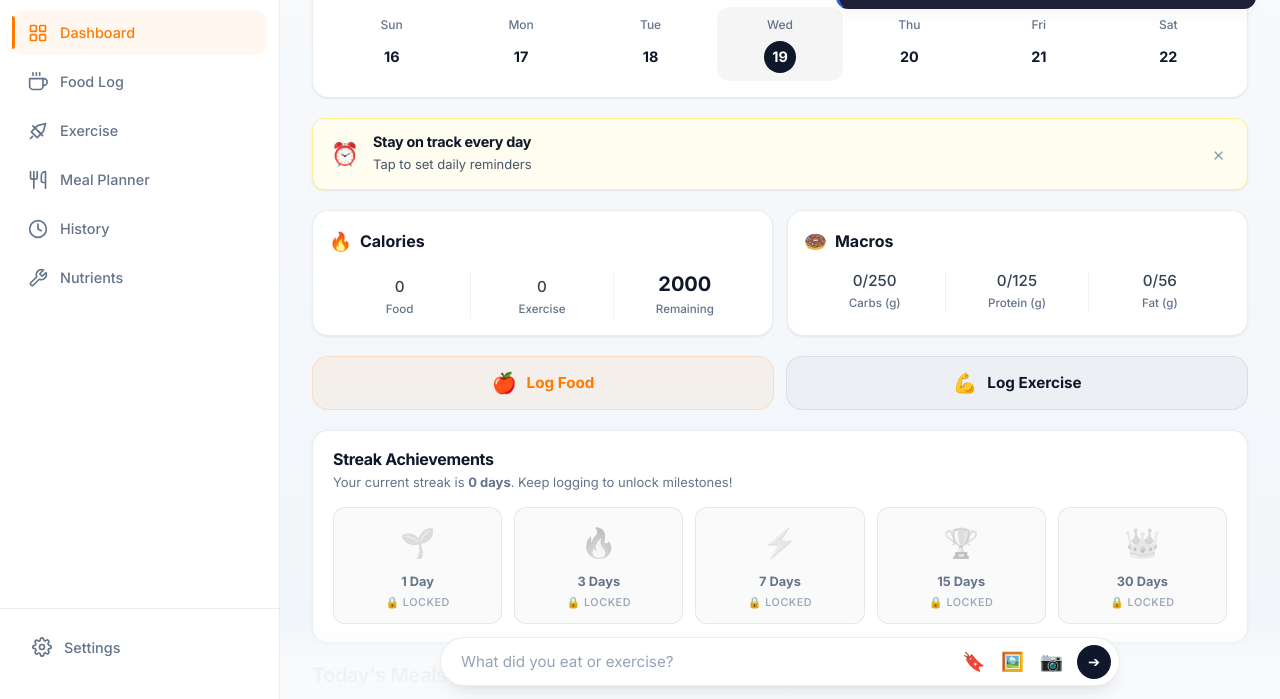
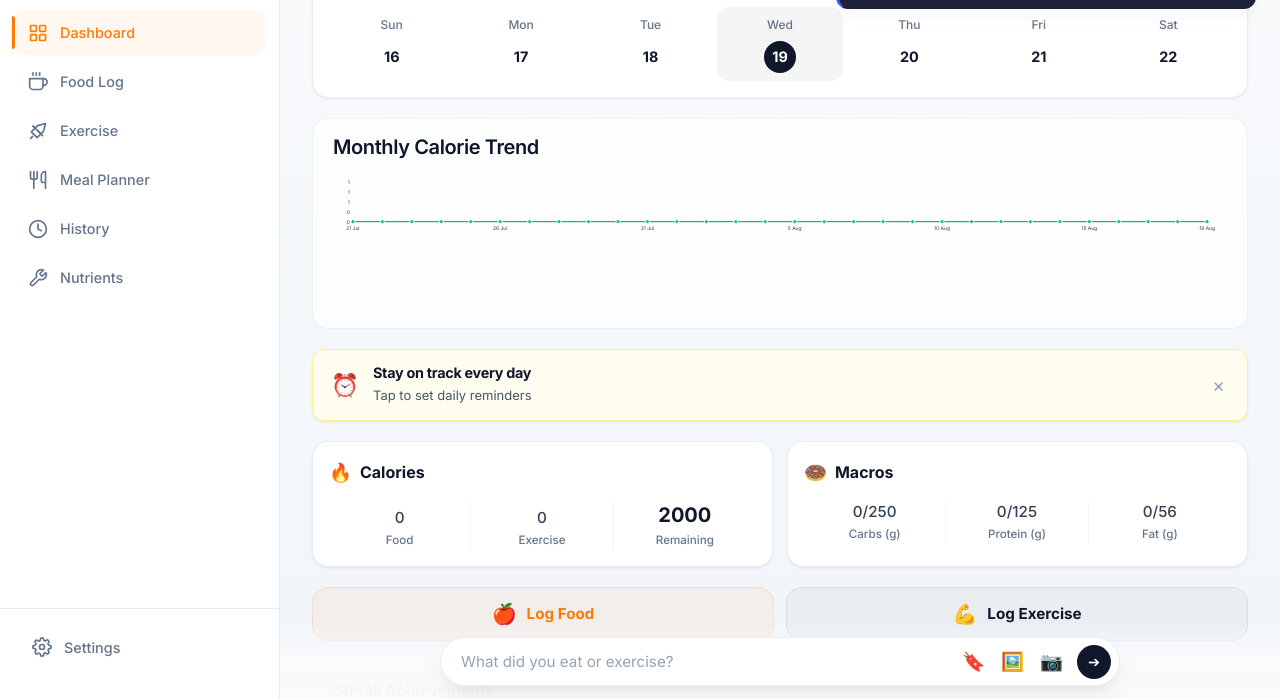
Before and after one commit to anunayjain175/nutritrack, a website: page index.html in a window 1280 px wide. Shown: the part 90-789 px from the top of the page. Drawn offline with Linux system fonts and the light colour scheme; no server answers.

Commit message:
feat: add monthly calorie trend chart at the top of the dashboard and fix history line chart signature

```diff
--- a/css/components.css
+++ b/css/components.css
@@ -1974,3 +1974,15 @@ textarea.input-field {
   align-items: center;
   gap: 2px;
 }
+
+/* ━━━━━━━━━━━━━━━━━━━━━━━━━━━━━━━━━━━━━━━━━━━
+   MONTHLY CALORIE HISTORY TREND CARD
+   ━━━━━━━━━━━━━━━━━━━━━━━━━━━━━━━━━━━━━━━━━━━ */
+.monthly-calorie-trend-card {
+  padding: 16px 20px;
+  margin-bottom: 20px;
+}
+.monthly-calorie-trend-card .chart-container {
+  margin-top: 12px;
+  overflow: hidden;
+}
--- a/js/dashboard.js
+++ b/js/dashboard.js
@@ -34,6 +34,34 @@ window.DashboardPage = (function () {
     function _pct(value, goal) {
         if (!goal) return 0;
         return Math.min(Math.round((value / goal) * 100), 100);
+    }
+
+    function _dateOffset(base, days) {
+        var d = new Date(base);
+        d.setDate(d.getDate() + days);
+        return d.toISOString().slice(0, 10);
+    }
+
+    function _getMonthlyData() {
+        var dates = [];
+        var today = NutriApp.getCurrentDate();
+        for (var i = 29; i >= 0; i--) {
+            dates.push(_dateOffset(today, -i));
+        }
+        return dates.map(function (d) {
+            var food = NutriStorage.getFoodLog(d) || [];
+            return {
+                date: d,
+                calories: food.reduce(function (sum, f) { return sum + (parseFloat(f.calories) || 0); }, 0)
+            };
+        });
+    }
+
+    function _buildMonthlyCalorieChart() {
+        return '<div class="card monthly-calorie-trend-card">' +
+                   '<h3 class="card__title">Monthly Calorie Trend</h3>' +
+                   '<div id="dashboard-monthly-trend" class="chart-container" style="height: 140px;"></div>' +
+               '</div>';
     }
 
     /* ───────── render helpers ───────── */
@@ -508,6 +536,7 @@ window.DashboardPage = (function () {
         /* build HTML */
         container.innerHTML =
             _buildCalendarStrip(today) +
+            _buildMonthlyCalorieChart() +
             _buildReminderBanner() +
             _buildSummaryRow(totalCalories, goal, caloriesBurned, totalProtein, totalCarbs, totalFat) +
             _buildQuickActions() +
@@ -517,6 +546,24 @@ window.DashboardPage = (function () {
             _buildMicroQuickView();
 
         /* charts */
+        try {
+            var monthlyData = _getMonthlyData();
+            var lineData = monthlyData.map(function (d, i) {
+                var showLabel = (i % 5 === 0 || i === monthlyData.length - 1);
+                var dObj = new Date(d.date + 'T12:00:00');
+                var labelText = showLabel ? dObj.getDate() + ' ' + dObj.toLocaleDateString(undefined, { month: 'short' }) : '';
+                return { label: labelText, value: Math.round(d.calories) };
+            });
+            NutriCharts.lineChart('dashboard-monthly-trend', {
+                data: lineData,
+                color: '#10b981',
+                height: 140,
+                fillArea: true
+            });
+        } catch (e) {
+            console.warn('[Dashboard] Could not render monthly trend chart:', e);
+        }
+
         try {
             NutriCharts.horizontalBars('dashboard-micro-bars', _microBarsData(foodEntries), {
                 barHeight: 18,
--- a/js/history.js
+++ b/js/history.js
@@ -246,11 +246,10 @@ window.HistoryPage = (function () {
             var lineData = rangeData.map(function (d) {
                 return { label: _shortDay(d.date), value: Math.round(d.calories) };
             });
-            NutriCharts.lineChart('history-calorie-trend', lineData, {
-                goalLine: goal,
-                goalLabel: 'Goal',
+            NutriCharts.lineChart('history-calorie-trend', {
+                data: lineData,
                 color: '#22c55e',
-                fill: true
+                fillArea: true
             });
         } catch (_) {}
 
--- a/service-worker.js
+++ b/service-worker.js
@@ -1,4 +1,4 @@
-const CACHE_NAME = 'nutritrack-v16';
+const CACHE_NAME = 'nutritrack-v17';
 const ASSETS_TO_CACHE = [
   './',
   './index.html',
```
